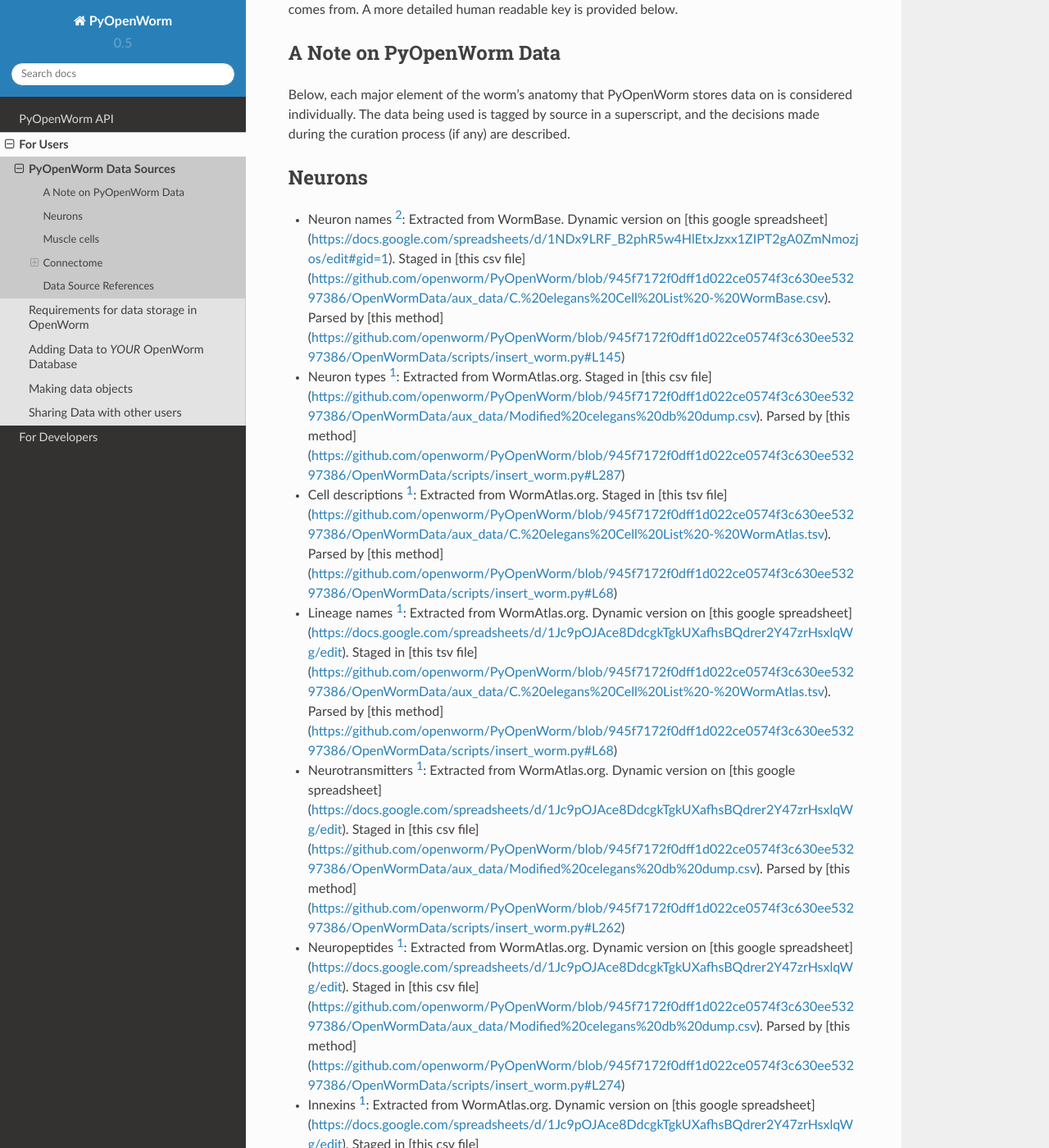
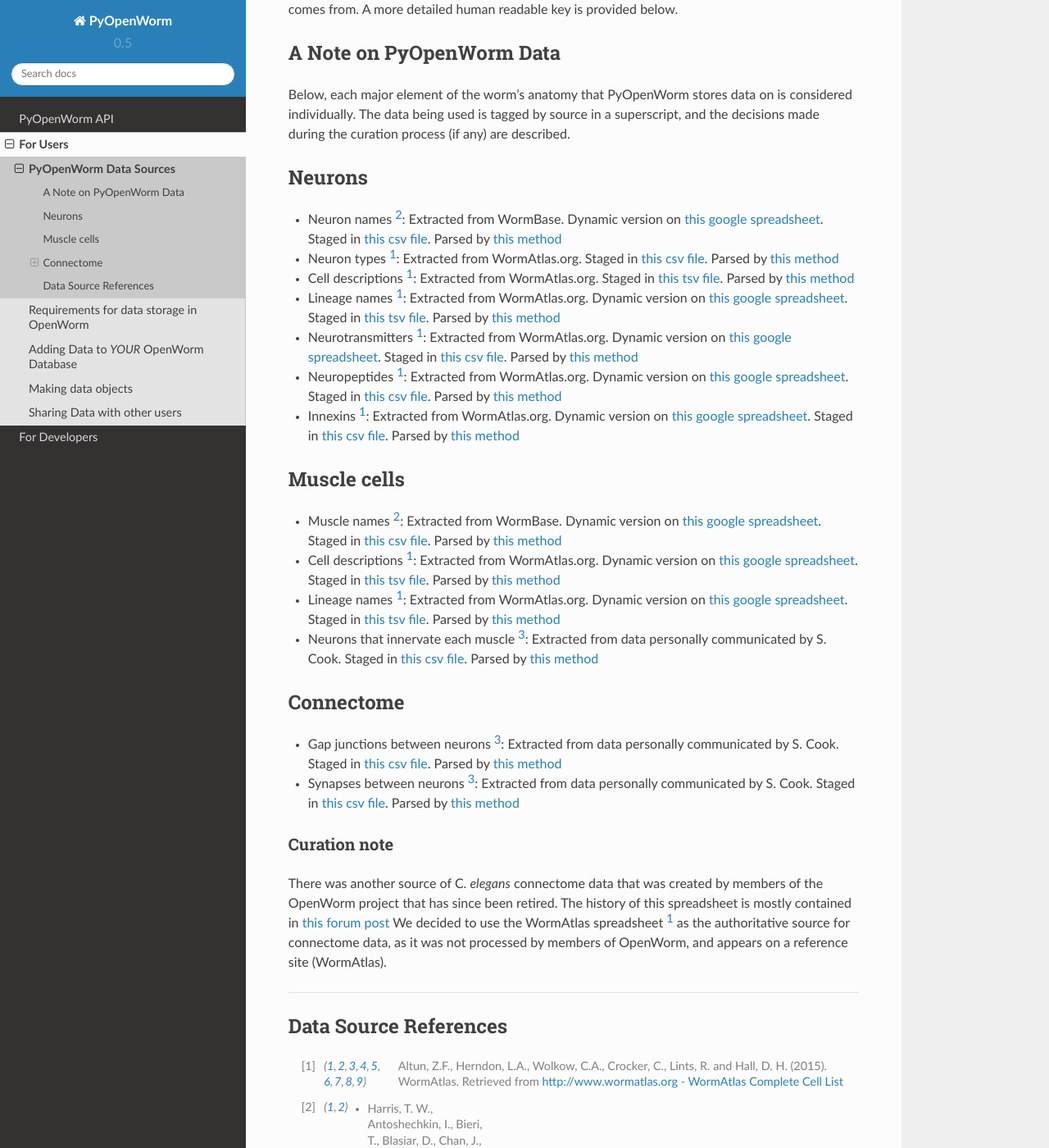
Before and after one commit to openworm/owmeta, a Sphinx documentation site: the page built from docs/data_sources.rst, in a window 1280 px wide and 1400 px high, scrolled down 280 px. Shown: the whole window at 82% size. Built offline with Sphinx 7.4.7 and the Read the Docs theme 2.0.0, drawn with Linux system fonts in a browser that asks for light colours; some of the changed text lies outside the part shown.

Commit message:
rst-ifying the links

```diff
--- a/docs/data_sources.rst
+++ b/docs/data_sources.rst
@@ -22,27 +22,27 @@ in a superscript, and the decisions made during the curation process
 Neurons
 -------
 
-- Neuron names [2]_: Extracted from WormBase.  Dynamic version on [this google spreadsheet](https://docs.google.com/spreadsheets/d/1NDx9LRF_B2phR5w4HlEtxJzxx1ZIPT2gA0ZmNmozjos/edit#gid=1).  Staged in [this csv file](https://github.com/openworm/PyOpenWorm/blob/945f7172f0dff1d022ce0574f3c630ee53297386/OpenWormData/aux_data/C.%20elegans%20Cell%20List%20-%20WormBase.csv).  Parsed by [this method](https://github.com/openworm/PyOpenWorm/blob/945f7172f0dff1d022ce0574f3c630ee53297386/OpenWormData/scripts/insert_worm.py#L145)
-- Neuron types [1]_: Extracted from WormAtlas.org.  Staged in [this csv file](https://github.com/openworm/PyOpenWorm/blob/945f7172f0dff1d022ce0574f3c630ee53297386/OpenWormData/aux_data/Modified%20celegans%20db%20dump.csv).  Parsed by [this method](https://github.com/openworm/PyOpenWorm/blob/945f7172f0dff1d022ce0574f3c630ee53297386/OpenWormData/scripts/insert_worm.py#L287)
-- Cell descriptions [1]_: Extracted from WormAtlas.org.  Staged in [this tsv file](https://github.com/openworm/PyOpenWorm/blob/945f7172f0dff1d022ce0574f3c630ee53297386/OpenWormData/aux_data/C.%20elegans%20Cell%20List%20-%20WormAtlas.tsv).  Parsed by [this method](https://github.com/openworm/PyOpenWorm/blob/945f7172f0dff1d022ce0574f3c630ee53297386/OpenWormData/scripts/insert_worm.py#L68)
-- Lineage names [1]_: Extracted from WormAtlas.org.  Dynamic version on [this google spreadsheet](https://docs.google.com/spreadsheets/d/1Jc9pOJAce8DdcgkTgkUXafhsBQdrer2Y47zrHsxlqWg/edit).  Staged in [this tsv file](https://github.com/openworm/PyOpenWorm/blob/945f7172f0dff1d022ce0574f3c630ee53297386/OpenWormData/aux_data/C.%20elegans%20Cell%20List%20-%20WormAtlas.tsv).  Parsed by [this method](https://github.com/openworm/PyOpenWorm/blob/945f7172f0dff1d022ce0574f3c630ee53297386/OpenWormData/scripts/insert_worm.py#L68)
-- Neurotransmitters [1]_: Extracted from WormAtlas.org.  Dynamic version on [this google spreadsheet](https://docs.google.com/spreadsheets/d/1Jc9pOJAce8DdcgkTgkUXafhsBQdrer2Y47zrHsxlqWg/edit).  Staged in [this csv file](https://github.com/openworm/PyOpenWorm/blob/945f7172f0dff1d022ce0574f3c630ee53297386/OpenWormData/aux_data/Modified%20celegans%20db%20dump.csv).  Parsed by [this method](https://github.com/openworm/PyOpenWorm/blob/945f7172f0dff1d022ce0574f3c630ee53297386/OpenWormData/scripts/insert_worm.py#L262)
-- Neuropeptides [1]_: Extracted from WormAtlas.org.  Dynamic version on [this google spreadsheet](https://docs.google.com/spreadsheets/d/1Jc9pOJAce8DdcgkTgkUXafhsBQdrer2Y47zrHsxlqWg/edit).  Staged in [this csv file](https://github.com/openworm/PyOpenWorm/blob/945f7172f0dff1d022ce0574f3c630ee53297386/OpenWormData/aux_data/Modified%20celegans%20db%20dump.csv).  Parsed by [this method](https://github.com/openworm/PyOpenWorm/blob/945f7172f0dff1d022ce0574f3c630ee53297386/OpenWormData/scripts/insert_worm.py#L274)
-- Innexins [1]_: Extracted from WormAtlas.org.  Dynamic version on [this google spreadsheet](https://docs.google.com/spreadsheets/d/1Jc9pOJAce8DdcgkTgkUXafhsBQdrer2Y47zrHsxlqWg/edit).  Staged in [this csv file](https://github.com/openworm/PyOpenWorm/blob/945f7172f0dff1d022ce0574f3c630ee53297386/OpenWormData/aux_data/Modified%20celegans%20db%20dump.csv).  Parsed by [this method](https://github.com/openworm/PyOpenWorm/blob/945f7172f0dff1d022ce0574f3c630ee53297386/OpenWormData/scripts/insert_worm.py#L268)
+- Neuron names [2]_: Extracted from WormBase.  Dynamic version on `this google spreadsheet <https://docs.google.com/spreadsheets/d/1NDx9LRF_B2phR5w4HlEtxJzxx1ZIPT2gA0ZmNmozjos/edit#gid=1>`_.  Staged in `this csv file <https://github.com/openworm/PyOpenWorm/blob/945f7172f0dff1d022ce0574f3c630ee53297386/OpenWormData/aux_data/C.%20elegans%20Cell%20List%20-%20WormBase.csv>`_.  Parsed by `this method <https://github.com/openworm/PyOpenWorm/blob/945f7172f0dff1d022ce0574f3c630ee53297386/OpenWormData/scripts/insert_worm.py#L145>`_
+- Neuron types [1]_: Extracted from WormAtlas.org.  Staged in `this csv file <https://github.com/openworm/PyOpenWorm/blob/945f7172f0dff1d022ce0574f3c630ee53297386/OpenWormData/aux_data/Modified%20celegans%20db%20dump.csv>`_.  Parsed by `this method <https://github.com/openworm/PyOpenWorm/blob/945f7172f0dff1d022ce0574f3c630ee53297386/OpenWormData/scripts/insert_worm.py#L287>`_
+- Cell descriptions [1]_: Extracted from WormAtlas.org.  Staged in `this tsv file <https://github.com/openworm/PyOpenWorm/blob/945f7172f0dff1d022ce0574f3c630ee53297386/OpenWormData/aux_data/C.%20elegans%20Cell%20List%20-%20WormAtlas.tsv>`_.  Parsed by `this method <https://github.com/openworm/PyOpenWorm/blob/945f7172f0dff1d022ce0574f3c630ee53297386/OpenWormData/scripts/insert_worm.py#L68>`_
+- Lineage names [1]_: Extracted from WormAtlas.org.  Dynamic version on `this google spreadsheet <https://docs.google.com/spreadsheets/d/1Jc9pOJAce8DdcgkTgkUXafhsBQdrer2Y47zrHsxlqWg/edit>`_.  Staged in `this tsv file <https://github.com/openworm/PyOpenWorm/blob/945f7172f0dff1d022ce0574f3c630ee53297386/OpenWormData/aux_data/C.%20elegans%20Cell%20List%20-%20WormAtlas.tsv>`_.  Parsed by `this method <https://github.com/openworm/PyOpenWorm/blob/945f7172f0dff1d022ce0574f3c630ee53297386/OpenWormData/scripts/insert_worm.py#L68>`_
+- Neurotransmitters [1]_: Extracted from WormAtlas.org.  Dynamic version on `this google spreadsheet <https://docs.google.com/spreadsheets/d/1Jc9pOJAce8DdcgkTgkUXafhsBQdrer2Y47zrHsxlqWg/edit>`_.  Staged in `this csv file <https://github.com/openworm/PyOpenWorm/blob/945f7172f0dff1d022ce0574f3c630ee53297386/OpenWormData/aux_data/Modified%20celegans%20db%20dump.csv>`_.  Parsed by `this method <https://github.com/openworm/PyOpenWorm/blob/945f7172f0dff1d022ce0574f3c630ee53297386/OpenWormData/scripts/insert_worm.py#L262>`_
+- Neuropeptides [1]_: Extracted from WormAtlas.org.  Dynamic version on `this google spreadsheet <https://docs.google.com/spreadsheets/d/1Jc9pOJAce8DdcgkTgkUXafhsBQdrer2Y47zrHsxlqWg/edit>`_.  Staged in `this csv file <https://github.com/openworm/PyOpenWorm/blob/945f7172f0dff1d022ce0574f3c630ee53297386/OpenWormData/aux_data/Modified%20celegans%20db%20dump.csv>`_.  Parsed by `this method <https://github.com/openworm/PyOpenWorm/blob/945f7172f0dff1d022ce0574f3c630ee53297386/OpenWormData/scripts/insert_worm.py#L274>`_
+- Innexins [1]_: Extracted from WormAtlas.org.  Dynamic version on `this google spreadsheet <https://docs.google.com/spreadsheets/d/1Jc9pOJAce8DdcgkTgkUXafhsBQdrer2Y47zrHsxlqWg/edit>`_.  Staged in `this csv file <https://github.com/openworm/PyOpenWorm/blob/945f7172f0dff1d022ce0574f3c630ee53297386/OpenWormData/aux_data/Modified%20celegans%20db%20dump.csv>`_.  Parsed by `this method <https://github.com/openworm/PyOpenWorm/blob/945f7172f0dff1d022ce0574f3c630ee53297386/OpenWormData/scripts/insert_worm.py#L268>`_
 
 Muscle cells
 ------------
 
-- Muscle names [2]_: Extracted from WormBase.  Dynamic version on [this google spreadsheet](https://docs.google.com/spreadsheets/d/1NDx9LRF_B2phR5w4HlEtxJzxx1ZIPT2gA0ZmNmozjos/edit#gid=1).  Staged in [this csv file](https://github.com/openworm/PyOpenWorm/blob/945f7172f0dff1d022ce0574f3c630ee53297386/OpenWormData/aux_data/C.%20elegans%20Cell%20List%20-%20WormBase.csv).  Parsed by [this method](https://github.com/openworm/PyOpenWorm/blob/945f7172f0dff1d022ce0574f3c630ee53297386/OpenWormData/scripts/insert_worm.py#L44)
-- Cell descriptions [1]_: Extracted from WormAtlas.org.  Dynamic version on [this google spreadsheet](https://docs.google.com/spreadsheets/d/1Jc9pOJAce8DdcgkTgkUXafhsBQdrer2Y47zrHsxlqWg/edit).  Staged in [this tsv file](https://github.com/openworm/PyOpenWorm/blob/945f7172f0dff1d022ce0574f3c630ee53297386/OpenWormData/aux_data/C.%20elegans%20Cell%20List%20-%20WormAtlas.tsv).  Parsed by [this method](https://github.com/openworm/PyOpenWorm/blob/945f7172f0dff1d022ce0574f3c630ee53297386/OpenWormData/scripts/insert_worm.py#L68)
-- Lineage names [1]_: Extracted from WormAtlas.org.  Dynamic version on [this google spreadsheet](https://docs.google.com/spreadsheets/d/1Jc9pOJAce8DdcgkTgkUXafhsBQdrer2Y47zrHsxlqWg/edit).  Staged in [this tsv file](https://github.com/openworm/PyOpenWorm/blob/945f7172f0dff1d022ce0574f3c630ee53297386/OpenWormData/aux_data/C.%20elegans%20Cell%20List%20-%20WormAtlas.tsv).  Parsed by [this method](https://github.com/openworm/PyOpenWorm/blob/945f7172f0dff1d022ce0574f3c630ee53297386/OpenWormData/scripts/insert_worm.py#L68)
-- Neurons that innervate each muscle [3]_: Extracted from data personally communicated by S. Cook.  Staged in [this csv file](https://github.com/openworm/PyOpenWorm/blob/945f7172f0dff1d022ce0574f3c630ee53297386/OpenWormData/aux_data/herm_full_edgelist.csv).  Parsed by [this method](https://github.com/openworm/PyOpenWorm/blob/945f7172f0dff1d022ce0574f3c630ee53297386/OpenWormData/scripts/insert_worm.py#L432)
+- Muscle names [2]_: Extracted from WormBase.  Dynamic version on `this google spreadsheet <https://docs.google.com/spreadsheets/d/1NDx9LRF_B2phR5w4HlEtxJzxx1ZIPT2gA0ZmNmozjos/edit#gid=1>`_.  Staged in `this csv file <https://github.com/openworm/PyOpenWorm/blob/945f7172f0dff1d022ce0574f3c630ee53297386/OpenWormData/aux_data/C.%20elegans%20Cell%20List%20-%20WormBase.csv>`_.  Parsed by `this method <https://github.com/openworm/PyOpenWorm/blob/945f7172f0dff1d022ce0574f3c630ee53297386/OpenWormData/scripts/insert_worm.py#L44>`_
+- Cell descriptions [1]_: Extracted from WormAtlas.org.  Dynamic version on `this google spreadsheet <https://docs.google.com/spreadsheets/d/1Jc9pOJAce8DdcgkTgkUXafhsBQdrer2Y47zrHsxlqWg/edit>`_.  Staged in `this tsv file <https://github.com/openworm/PyOpenWorm/blob/945f7172f0dff1d022ce0574f3c630ee53297386/OpenWormData/aux_data/C.%20elegans%20Cell%20List%20-%20WormAtlas.tsv>`_.  Parsed by `this method <https://github.com/openworm/PyOpenWorm/blob/945f7172f0dff1d022ce0574f3c630ee53297386/OpenWormData/scripts/insert_worm.py#L68>`_
+- Lineage names [1]_: Extracted from WormAtlas.org.  Dynamic version on `this google spreadsheet <https://docs.google.com/spreadsheets/d/1Jc9pOJAce8DdcgkTgkUXafhsBQdrer2Y47zrHsxlqWg/edit>`_.  Staged in `this tsv file <https://github.com/openworm/PyOpenWorm/blob/945f7172f0dff1d022ce0574f3c630ee53297386/OpenWormData/aux_data/C.%20elegans%20Cell%20List%20-%20WormAtlas.tsv>`_.  Parsed by `this method <https://github.com/openworm/PyOpenWorm/blob/945f7172f0dff1d022ce0574f3c630ee53297386/OpenWormData/scripts/insert_worm.py#L68>`_
+- Neurons that innervate each muscle [3]_: Extracted from data personally communicated by S. Cook.  Staged in `this csv file <https://github.com/openworm/PyOpenWorm/blob/945f7172f0dff1d022ce0574f3c630ee53297386/OpenWormData/aux_data/herm_full_edgelist.csv>`_.  Parsed by `this method <https://github.com/openworm/PyOpenWorm/blob/945f7172f0dff1d022ce0574f3c630ee53297386/OpenWormData/scripts/insert_worm.py#L432>`_
 
 Connectome
 ----------
 
-- Gap junctions between neurons [3]_: Extracted from data personally communicated by S. Cook.  Staged in [this csv file](https://github.com/openworm/PyOpenWorm/blob/945f7172f0dff1d022ce0574f3c630ee53297386/OpenWormData/aux_data/herm_full_edgelist.csv).  Parsed by [this method](https://github.com/openworm/PyOpenWorm/blob/945f7172f0dff1d022ce0574f3c630ee53297386/OpenWormData/scripts/insert_worm.py#L423)
-- Synapses between neurons [3]_: Extracted from data personally communicated by S. Cook.  Staged in [this csv file](https://github.com/openworm/PyOpenWorm/blob/945f7172f0dff1d022ce0574f3c630ee53297386/OpenWormData/aux_data/herm_full_edgelist.csv).  Parsed by [this method](https://github.com/openworm/PyOpenWorm/blob/945f7172f0dff1d022ce0574f3c630ee53297386/OpenWormData/scripts/insert_worm.py#L423)
+- Gap junctions between neurons [3]_: Extracted from data personally communicated by S. Cook.  Staged in `this csv file <https://github.com/openworm/PyOpenWorm/blob/945f7172f0dff1d022ce0574f3c630ee53297386/OpenWormData/aux_data/herm_full_edgelist.csv>`_.  Parsed by `this method <https://github.com/openworm/PyOpenWorm/blob/945f7172f0dff1d022ce0574f3c630ee53297386/OpenWormData/scripts/insert_worm.py#L423>`_
+- Synapses between neurons [3]_: Extracted from data personally communicated by S. Cook.  Staged in `this csv file <https://github.com/openworm/PyOpenWorm/blob/945f7172f0dff1d022ce0574f3c630ee53297386/OpenWormData/aux_data/herm_full_edgelist.csv>`_.  Parsed by `this method <https://github.com/openworm/PyOpenWorm/blob/945f7172f0dff1d022ce0574f3c630ee53297386/OpenWormData/scripts/insert_worm.py#L423>`_
 
 Curation note
 ^^^^^^^^^^^^^
```
